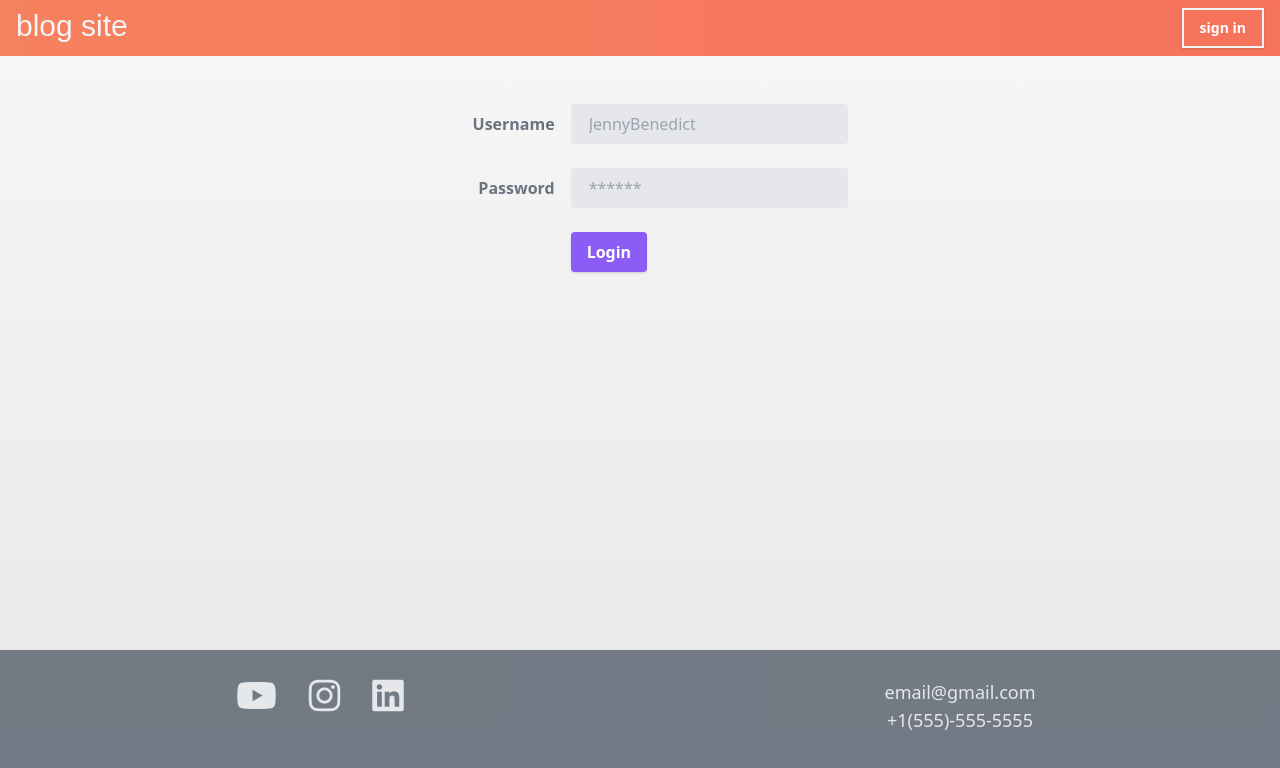
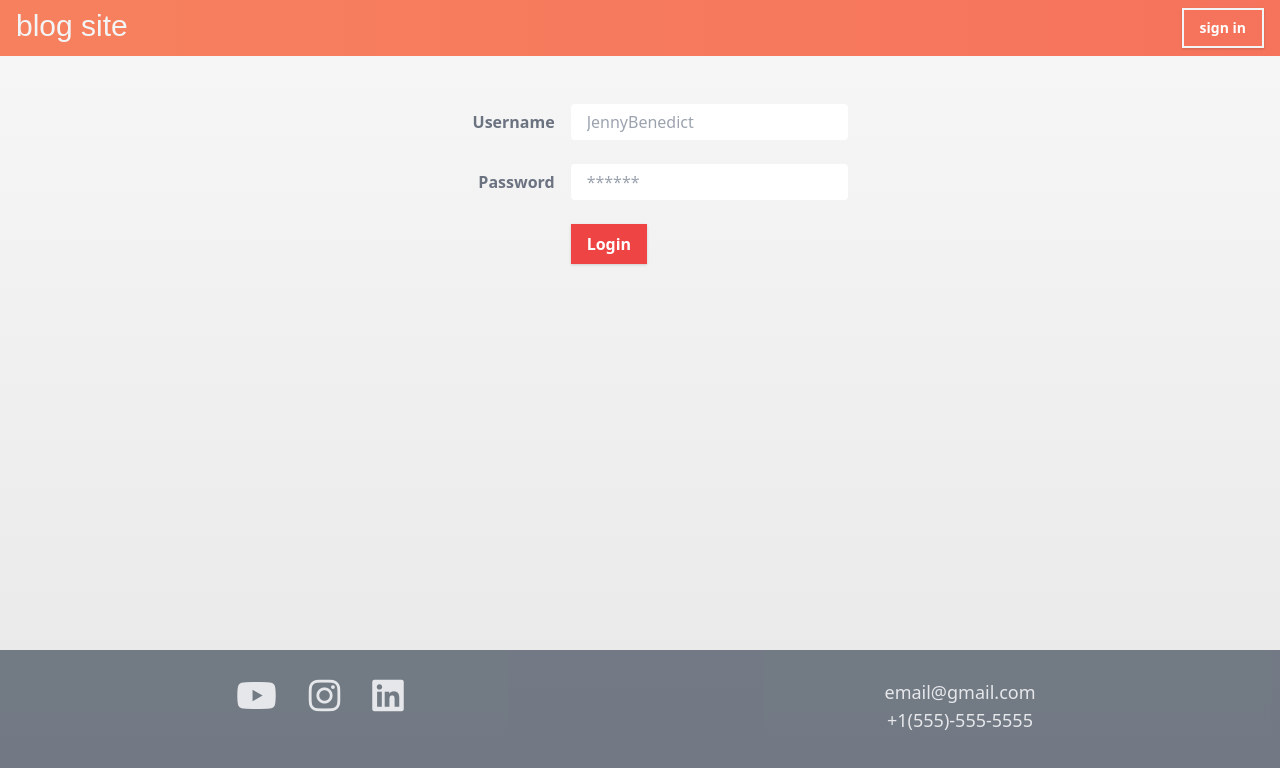
Before and after one commit to ryangautier1/jenblog, a React (Create React App) app in the folder client/: page /admin in a window 1280 px wide. Shown: the top 768 px of the page. Built offline with nearby package versions, Linux system fonts and the light colour scheme; no server answers; a web font is replaced by a local one.

Commit message:
style buttons

```diff
--- a/client/src/components/AdminModal/index.js
+++ b/client/src/components/AdminModal/index.js
@@ -284,10 +284,10 @@ function AdminModal(props) {
 
         </form>
         <div className="flex flex-row">
-          <button type="submit" className="text-lg text-sm shadow border-2 border-red-500 hover:text-red-700 hover:border-red-700 focus:outline-none text-red-500 font-bold py-2 px-2 sm:px-4"
+          <button type="submit" className="text-sm shadow border-2 border-red-500 hover:text-red-700 hover:border-red-700 focus:outline-none text-red-500 font-bold py-2 px-2 sm:px-4"
             onClick={(event) => handleFormSubmit(event)}>
             submit</button>
-          <button type="button" className="text-lg ml-2 text-sm shadow border-2 bg-red-500 hover:bg-red-700 focus:outline-none text-gray-100 font-bold py-2 px-2 sm:px-4"
+          <button type="button" className="ml-2 text-sm shadow bg-red-500 hover:bg-red-700 focus:outline-none text-gray-100 font-bold py-2 px-2 sm:px-4"
             onClick={() => {
               clearModal();
               props.toggleModal("admin-modal");
--- a/client/src/pages/Login.js
+++ b/client/src/pages/Login.js
@@ -29,7 +29,7 @@ function Login() {
         </div>
         <div className="md:w-2/3">
           <input
-            className="bg-gray-200 appearance-none border-2 border-gray-200 rounded w-full py-2 px-4 text-gray-700 leading-tight focus:outline-none focus:bg-white focus:border-purple-500"
+            className="bg-white rounded w-full py-2 px-4 text-gray-700 leading-tight focus:outline-none"
             id="username"
             type="text"
             placeholder="JennyBenedict"
@@ -44,7 +44,8 @@ function Login() {
           </label>
         </div>
         <div className="md:w-2/3">
-          <input className="bg-gray-200 appearance-none border-2 border-gray-200 rounded w-full py-2 px-4 text-gray-700 leading-tight focus:outline-none focus:bg-white focus:border-purple-500"
+          <input
+            className="bg-white rounded w-full py-2 px-4 text-gray-700 leading-tight focus:outline-none"
             id="password"
             type="password"
             placeholder="******"
@@ -55,7 +56,7 @@ function Login() {
       <div className="md:flex md:items-center">
         <div className="md:w-1/3"></div>
         <div className="md:w-2/3">
-          <button className="shadow bg-purple-500 hover:bg-purple-400 focus:shadow-outline focus:outline-none text-white font-bold py-2 px-4 rounded"
+          <button className="shadow bg-red-500 hover:bg-red-400 focus:shadow-outline focus:outline-none text-white font-bold py-2 px-4"
               onClick={handleLogin}>
               Login
           </button>
```
